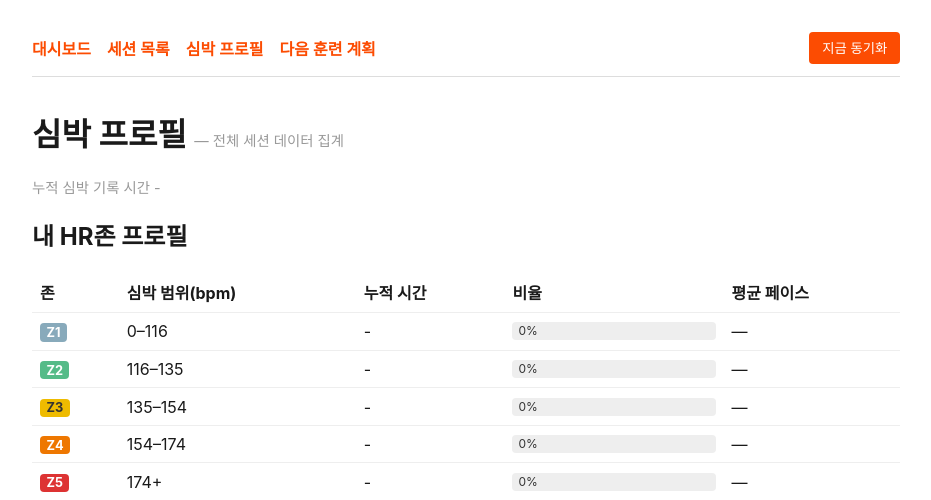
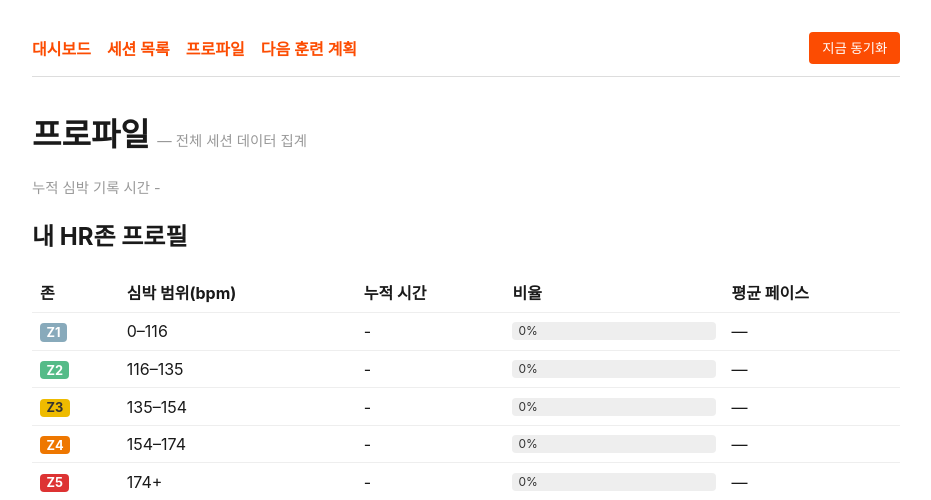
Before and after one commit to SangjunPark54/StravaCoach, a FastAPI app: page /profile in a window 1280 px wide. Shown: the top 500 px of the page, without its empty margins (174-1105 px from the left). Run offline with FastAPI, Linux system fonts and the light colour scheme; data that the repository does not hold is empty.

Commit message:
Rename '심박 프로필' to '프로파일'
Co-Authored-By: Claude Opus 4.8 (1M context) <noreply@anthropic.com>

```diff
--- a/strava_coach/web/templates/base.html
+++ b/strava_coach/web/templates/base.html
@@ -10,7 +10,7 @@
   <nav>
     <a href="/">대시보드</a>
     <a href="/sessions">세션 목록</a>
-    <a href="/profile">심박 프로필</a>
+    <a href="/profile">프로파일</a>
     <a href="/plan">다음 훈련 계획</a>
     <form action="/sync" method="post"><button type="submit">지금 동기화</button></form>
   </nav>
--- a/strava_coach/web/templates/profile.html
+++ b/strava_coach/web/templates/profile.html
@@ -1,6 +1,6 @@
 {% extends "base.html" %}
 {% block content %}
-  <h1>심박 프로필 <span class="muted" style="font-size:0.9rem;font-weight:400;">— 전체 세션 데이터 집계</span></h1>
+  <h1>프로파일 <span class="muted" style="font-size:0.9rem;font-weight:400;">— 전체 세션 데이터 집계</span></h1>
   <p class="muted">누적 심박 기록 시간 {{ profile.total_time_str }}{% if profile.hr_max_observed %} · 관측 최대심박 {{ profile.hr_max_observed }} bpm{% endif %}</p>
 
   {% if races.predictions %}
```
